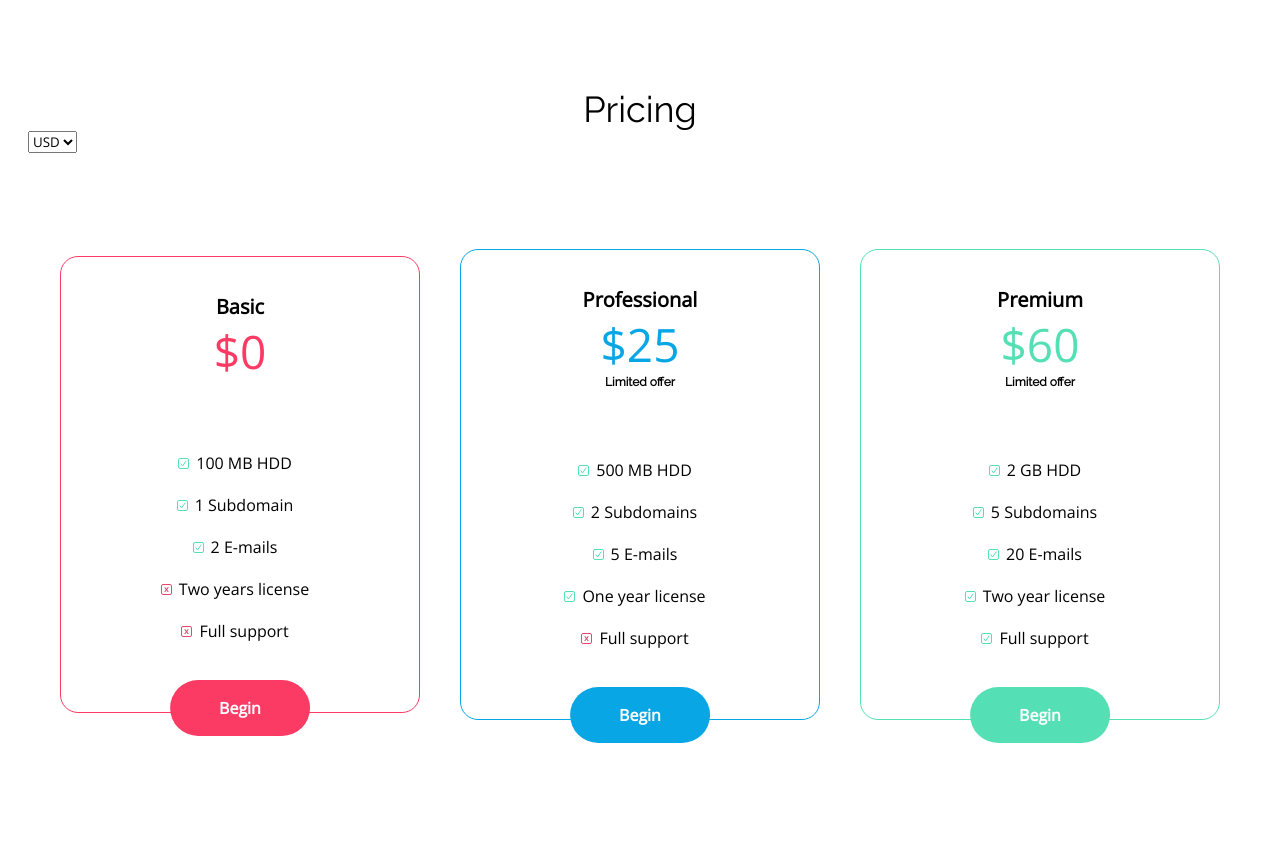
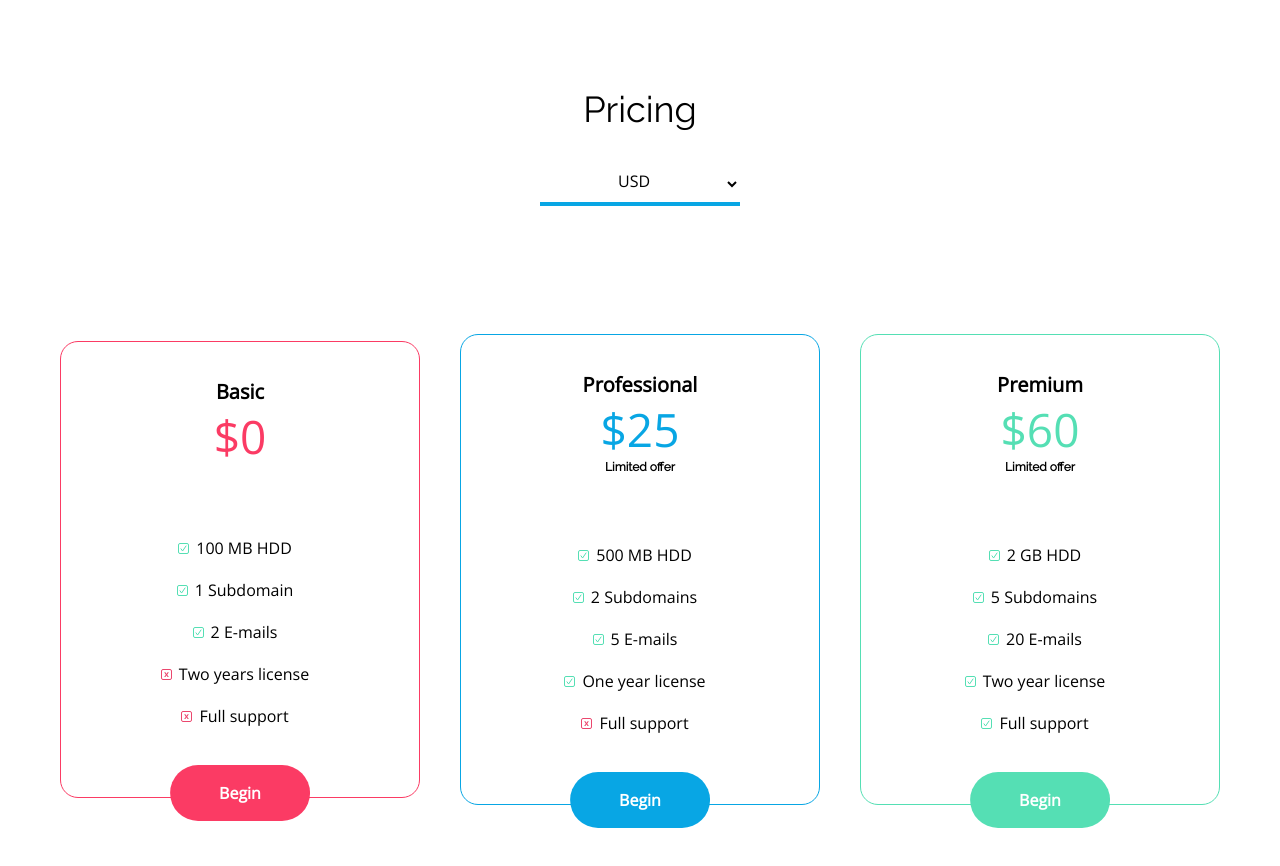
Before and after one commit to Davidrami12/oxygen-shop, a website: page index.html in a window 1280 px wide. Shown: the part 2680-3546 px from the top of the page. Drawn offline with nearby package versions, Linux system fonts and the light colour scheme.

Commit message:
added styles for currency selector

```diff
--- a/src/styles.scss
+++ b/src/styles.scss
@@ -458,7 +458,23 @@ nav {
   font-size: 36px;
   line-height: 42px;
   text-align: center;
+}
 
+.currency-container{
+  display: flex;
+  justify-content: center;
+  padding: 2rem;
+}
+
+.currency-selector{
+  align-self: center;
+  padding: 0.5rem;
+  border: 0;
+  border-bottom: 4px solid $blue;
+  text-align: center;
+  width: 200px;
+  background-color: transparent;
+  font-size: 16px;
 }
 
 .prices{
```
Also changed, not shown: src/styles.css, 1 other file.
